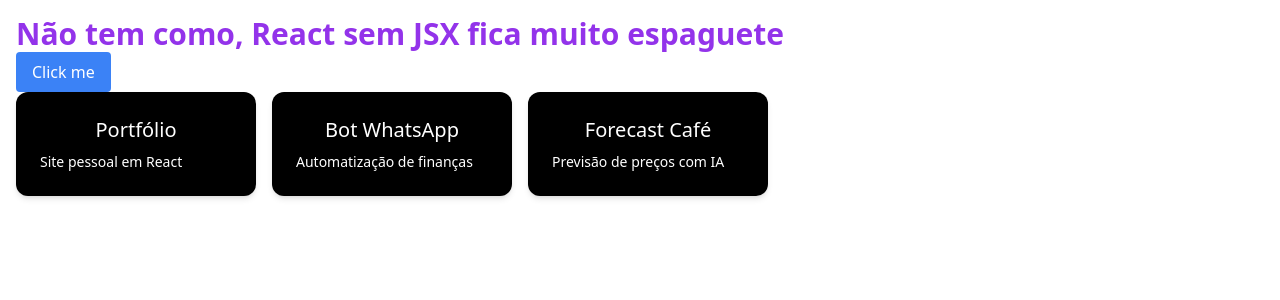
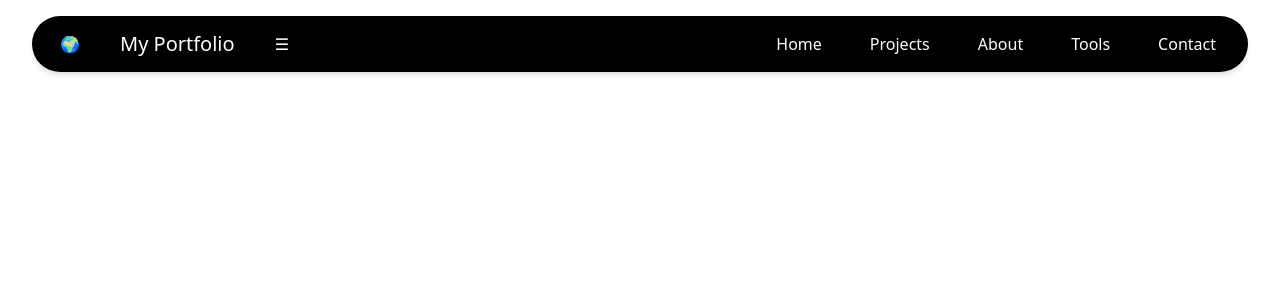
Before and after one commit to Lrs50/portfolio-site, a React (Vite) app: page / in a window 1280 px wide. Shown: the top 300 px of the page. Built offline with nearby package versions, Linux system fonts and the light colour scheme.

Commit message:
ADD: Navbar with dropdowns

```diff
--- a/src/App.jsx
+++ b/src/App.jsx
@@ -1,27 +1,14 @@
 import React from 'react'
 import Card from './components/Cardproject'
+import NavBar from './components/Navbar'
 
-function Botao(){
-    return <button className="bg-blue-500 text-white px-4 py-2 rounded"> Click me </button>
-}
 
 export default function App(){
-    const projetos = [
-        { title: 'Portfólio', desc: 'Site pessoal em React' },
-        { title: 'Bot WhatsApp', desc: 'Automatização de finanças' },
-        { title: 'Forecast Café', desc: 'Previsão de preços com IA' },
-      ];
+
     return (
-        <div className="p-4">
-            <h1 className="text-3xl font-bold text-purple-600">
-                Não tem como, React sem JSX fica muito espaguete
-            </h1>
-            <Botao/>
-            <div className='flex gap-4'>
-                {projetos.map((p) =>
-                (<Card title={p.title} desc={p.desc}/>)
-                )}
-            </div>
+        <div>
+            <NavBar />
         </div>
+
     );
 }
--- /dev/null
+++ b/src/components/Dropdown.jsx
@@ -0,0 +1,53 @@
+import React,{ useState, useRef, useEffect } from "react";
+
+
+export default function Dropdown({label="Dropdown",options=[],onSelect,position="left"}){
+
+    const positionClass = {
+        left: "left-0",
+        right: "right-0",
+        center: "left-1/2 -translate-x-1/2",
+      }[position];
+
+    const [open,setOpen] = useState(false);
+    const dropdownRef = useRef(null);
+
+    useEffect(() => {
+        function handleClickOutside(event) {
+            if (dropdownRef.current && !dropdownRef.current.contains(event.target)){
+                setOpen(false);
+            }
+        }
+
+        document.addEventListener("mousedown",handleClickOutside)
+        return () => document.removeEventListener("mousedown",handleClickOutside)
+    },[]);
+
+    function handleOptionClick(option){
+        setOpen(false)
+        if (onSelect) onSelect(option);
+    }
+
+    return (
+        <div ref={dropdownRef} className="relative inline-block text-left">
+            <button onClick={()=>setOpen(!open)}
+            className="bg-black text-white px-4 py-2 rounded hover:bg-mainPurple">
+                {label}
+            </button>
+            {open && (
+                <ul className={`p-4 absolute mt-2.5 whitespace-nowrap w-auto bg-black text-white rounded-xl shadow-lg z-100 ${positionClass}`}>
+                {options.map((option, index) => (
+                    <li
+                    key={index}
+                    onClick={() => handleOptionClick(option)}
+                    className="p-1 text-center rounded-full w-auto px-5 hover:bg-mainPurple"
+                    >
+                    {option}
+                    </li>
+                ))}
+                </ul>
+            )}
+        </div>
+    );
+
+}
--- a/src/components/Navbar.jsx
+++ b/src/components/Navbar.jsx
@@ -0,0 +1,72 @@
+import React,{ useEffect, useRef, useState } from "react";
+import Dropdown from "./Dropdown";
+function NavItem({text,to }){
+    return (
+        <div className="p-1 rounded-full w-auto px-5 hover:bg-mainPurple" >
+            <a href={`#${to }`} className=" text-white text-center whitespace-nowrap">{text}</a>
+        </div>
+    );
+}
+
+
+export default function NavBar(){
+
+    // const menuRef = useRef(null)
+    // const buttonRef = useRef(null)
+    // const [menuOpen, setMenuOpen] = useState(false)
+
+    // useEffect(() => {
+    // function handleClickOutside(e) {
+    //     const clickedOutsideMenu = menuRef.current && !menuRef.current.contains(e.target)
+    //     const clickedButton = buttonRef.current && buttonRef.current.contains(e.target)
+
+    //     if (clickedOutsideMenu && !clickedButton) {
+    //     setMenuOpen(false)
+    //     }
+    // }
+
+//   document.addEventListener('mousedown', handleClickOutside)
+//   return () => document.removeEventListener('mousedown', handleClickOutside)
+// }, [])
+
+    return (
+        <nav className="w-[95%] mx-auto mt-4 px-3 py-2 flex items-center
+                        justify-between bg-black shadow-md rounded-full">
+
+            <Dropdown
+                label="🌍"
+                options={["🇧🇷", "🇺🇸", "🇪🇸"]}
+                onSelect={(option) => console.log("Selected:", option)}
+            />
+            <h3 className="text-white text-xl px-6 whitespace-nowrap" >My Portfolio</h3>
+
+            {/* <button className="text-white text-3xl md:hidden px-4" onClick={() => setMenuOpen(!menuOpen)}>☰</button> */}
+            <Dropdown
+                label="☰"
+                options={["Home","Projects","About","Tools","Contact"]}
+                onSelect={(option) => console.log("Selected:", option)}
+                position = "right"
+
+            />
+            {/* NabBar MOBILE */}
+            {/* <div className={`${menuOpen? 'flex':'hidden'}
+                            absolute top-[70px] right-[15px] flex-col items-center gap-2
+                            bg-black p-4 rounded-xl shadow-lg z-50 md:hidden`}>
+                <NavItem text="Home" to ="Home"/>
+                <NavItem text="Projects" to ="Projects"/>
+                <NavItem text="About" to ="About"/>
+                <NavItem text="Tools" to ="Tools"/>
+                <NavItem text="Contact" to ="Contact"/>
+            </div> */}
+            {/* NabBar Desktop */}
+            <div className="hidden md:flex md:flex-wrap md:gap-2 md:justify-end md:w-full">
+                <NavItem text="Home" to ="Home"/>
+                <NavItem text="Projects" to ="Projects"/>
+                <NavItem text="About" to ="About"/>
+                <NavItem text="Tools" to ="Tools"/>
+                <NavItem text="Contact" to ="Contact"/>
+            </div>
+
+        </nav>
+    );
+}
--- a/tailwind.config.js
+++ b/tailwind.config.js
@@ -1,11 +1,16 @@
 /** @type {import('tailwindcss').Config} */
-export default {
+module.exports = {
   content: [
     "./index.html",
     "./src/**/*.{js,ts,jsx,tsx}"
   ],
   theme: {
-    extend: {},
+    extend: {
+      colors:{
+        mainPurple:'#701438',
+        secondaryPurple:'#A3466A'
+      }
+    },
   },
   plugins: [],
 }
```
